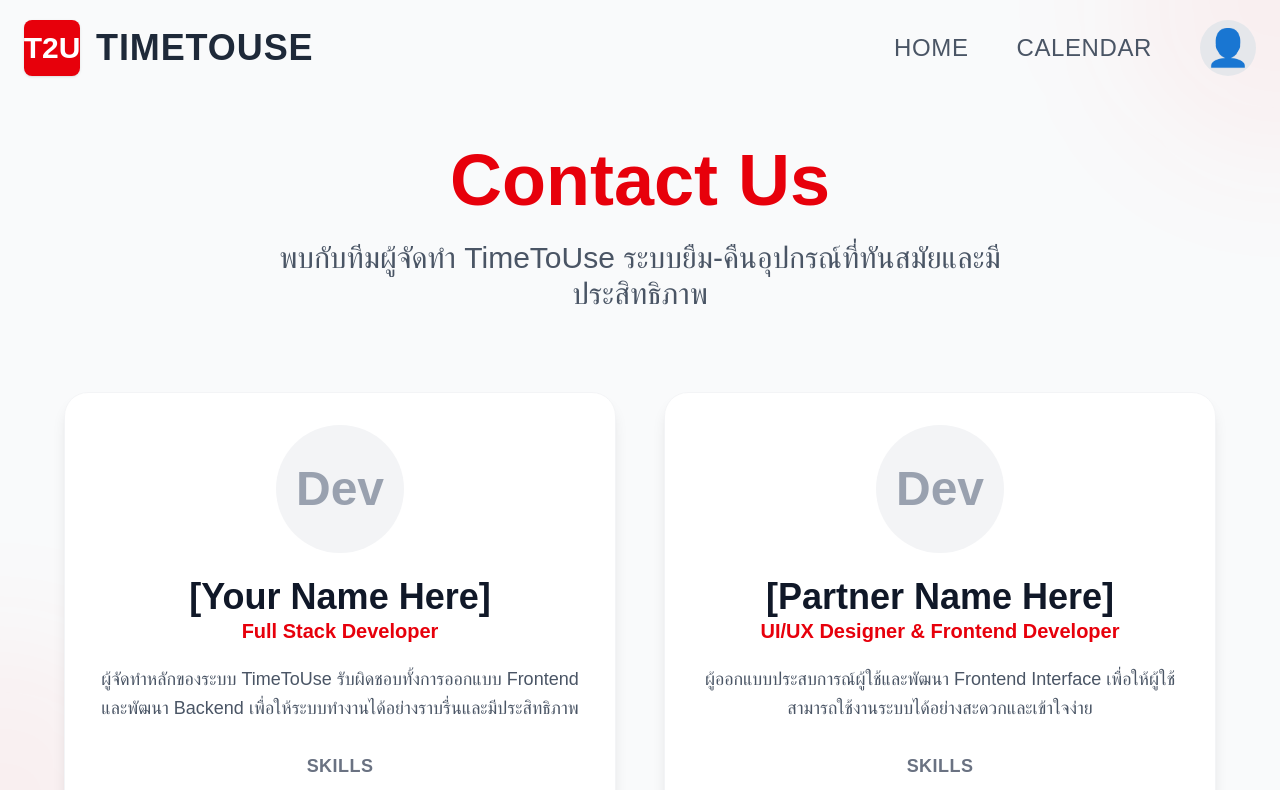
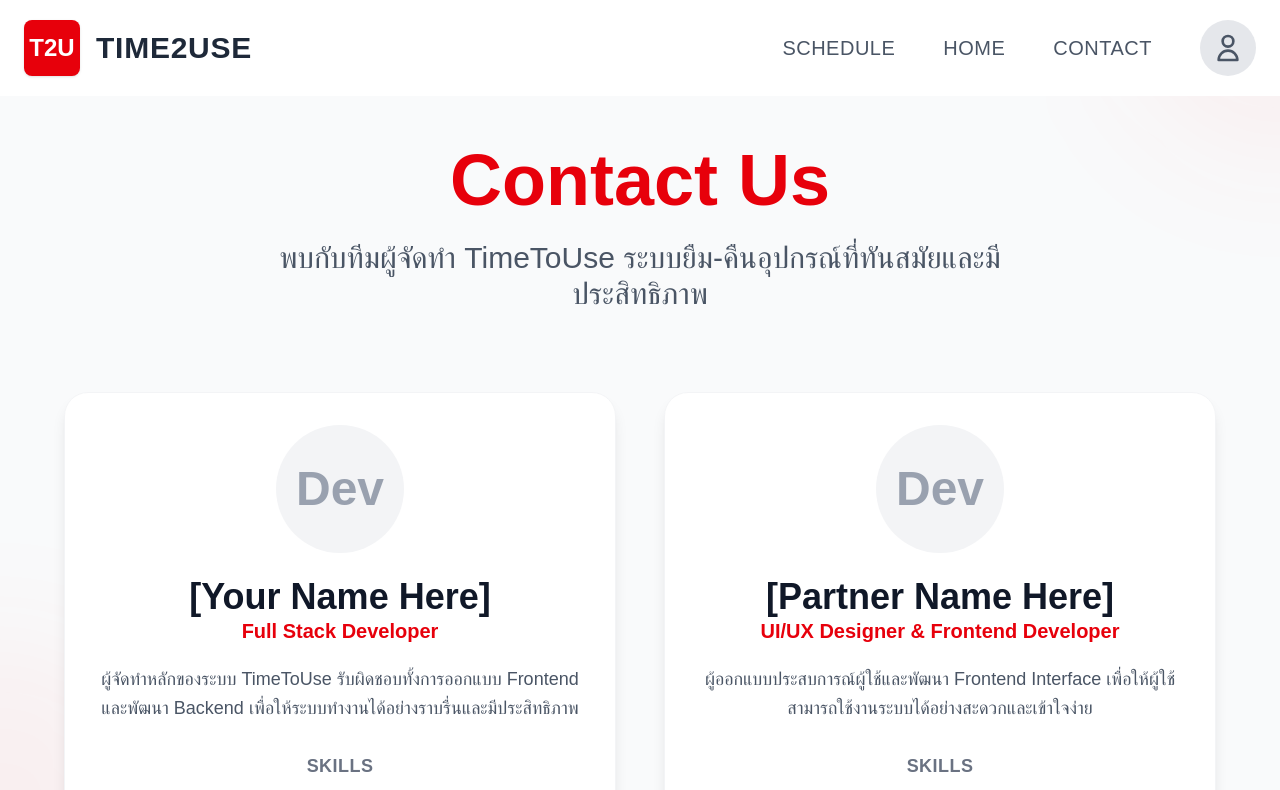
Before and after one commit to Punnawich121-6/web, a Next.js app: page /contact in a window 1280 px wide. Shown: the top 790 px of the page. Built offline with nearby package versions, Linux system fonts and the light colour scheme.

Commit message:
boss-finish-8.41pm

```diff
--- a/pages/contact.tsx
+++ b/pages/contact.tsx
@@ -1,12 +1,12 @@
 "use client";
 
 import React, { useState, useEffect } from "react";
-import Image from "next/image";
 import Link from "next/link";
 import { motion } from "framer-motion";
 
-// Contact Navbar (No changes)
+// --- Standardized Navbar Component ---
 const ContactNavbar = () => {
+  const [isMobileMenuOpen, setIsMobileMenuOpen] = useState(false);
   const [scrolled, setScrolled] = useState(false);
 
   useEffect(() => {
@@ -24,46 +24,109 @@ const ContactNavbar = () => {
       className={`fixed top-0 left-0 right-0 z-50 transition-all duration-300 ${
         scrolled
           ? "bg-white shadow-md border-b border-gray-200"
-          : "bg-transparent"
+          : "bg-white/95 backdrop-blur-sm"
       }`}
     >
       <div className="max-w-7xl mx-auto px-6">
         <div className="flex items-center justify-between h-24">
-          <Link href="/" className="flex items-center gap-4">
+          {/* Logo */}
+          <a href="/" className="flex items-center gap-4">
             <div className="w-14 h-14 bg-red-600 rounded-lg flex items-center justify-center shadow-sm">
-              <span className="text-white font-bold text-3xl">T2U</span>
+              <span className="text-white font-bold text-2xl">T2U</span>
             </div>
             <div className="flex flex-col">
-              <span className="text-4xl font-bold text-gray-800 uppercase tracking-wide">
-                TimeToUse
+              <span className="text-3xl font-bold text-gray-800 uppercase tracking-wide">
+                Time2Use
               </span>
             </div>
-          </Link>
+          </a>
 
-          <div className="flex items-center gap-12">
-            <Link
+          {/* Desktop Navigation */}
+          <div className="hidden md:flex items-center gap-12">
+            <a
+              href="/table"
+              className="text-gray-600 hover:text-gray-900 font-medium uppercase tracking-wide text-xl"
+            >
+              Schedule
+            </a>
+            <a
               href="/"
-              className="text-gray-600 hover:text-red-600 font-medium uppercase tracking-wide text-2xl"
+              className="text-gray-600 hover:text-gray-900 font-medium uppercase tracking-wide text-xl"
             >
-              Home
-            </Link>
-            <Link
-              href="/table"
-              className="text-gray-600 hover:text-red-600 font-medium uppercase tracking-wide text-2xl"
+              HOME
+            </a>
+            <a
+              href="/contact"
+              className="text-gray-600 hover:text-gray-900 font-medium uppercase tracking-wide text-xl"
             >
-              Calendar
-            </Link>
-            <Link href="/auth">
-              <div className="w-14 h-14 bg-gray-200 rounded-full flex items-center justify-center hover:bg-gray-300 transition-colors cursor-pointer">
-                <span className="text-gray-600 text-4xl">👤</span>
+              Contact
+            </a>
+            <a href="/auth">
+              <div className="w-14 h-14 bg-gray-200 rounded-full flex items-center justify-center hover:bg-gray-300 transition-colors">
+                <svg className="w-8 h-8 text-gray-600" fill="none" stroke="currentColor" viewBox="0 0 24 24" xmlns="http://www.w3.org/2000/svg">
+                  <path strokeLinecap="round" strokeLinejoin="round" strokeWidth="2" d="M16 7a4 4 0 11-8 0 4 4 0 018 0zM12 14a7 7 0 00-7 7h14a7 7 0 00-7-7z"></path>
+                </svg>
               </div>
-            </Link>
+            </a>
+          </div>
+
+          {/* Mobile Menu Button */}
+          <div className="md:hidden">
+            <button
+              onClick={() => setIsMobileMenuOpen(!isMobileMenuOpen)}
+              className="p-2 text-gray-600 hover:text-red-600 transition-colors"
+            >
+              <svg className="w-9 h-9" fill="none" stroke="currentColor" viewBox="0 0 24 24">
+                {isMobileMenuOpen ? (
+                  <path strokeLinecap="round" strokeLinejoin="round" strokeWidth={2} d="M6 18L18 6M6 6l12 12" />
+                ) : (
+                  <path strokeLinecap="round" strokeLinejoin="round" strokeWidth={2} d="M4 6h16M4 12h16M4 18h16" />
+                )}
+              </svg>
+            </button>
           </div>
         </div>
+
+        {/* Mobile Menu */}
+        {isMobileMenuOpen && (
+          <motion.div
+            initial={{ opacity: 0, height: 0 }}
+            animate={{ opacity: 1, height: "auto" }}
+            exit={{ opacity: 0, height: 0 }}
+            className="md:hidden border-t border-gray-200 py-5"
+          >
+            <div className="space-y-5">
+              <a
+                href="/table"
+                className="block p-4 text-gray-600 hover:text-gray-900 font-medium uppercase tracking-wide text-xl"
+              >
+                Schedule
+              </a>
+              <a
+                href="/"
+                className="block p-4 text-gray-600 hover:text-gray-900 font-medium uppercase tracking-wide text-xl"
+              >
+                HOME
+              </a>
+              <a
+                href="/contact"
+                className="block p-4 text-gray-600 hover:text-gray-900 font-medium uppercase tracking-wide text-xl"
+              >
+                Contact
+              </a>
+              <a href="/auth">
+                <button className="w-full p-5 bg-red-600 text-white font-medium rounded-lg hover:bg-red-700 transition-colors text-xl">
+                  เข้าสู่ระบบ
+                </button>
+              </a>
+            </div>
+          </motion.div>
+        )}
       </div>
     </motion.nav>
   );
 };
+
 
 // Developer Card Component (Font sizes increased)
 const DeveloperCard = ({
```
